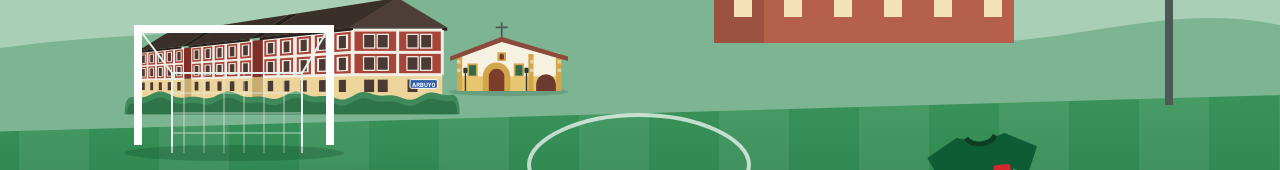
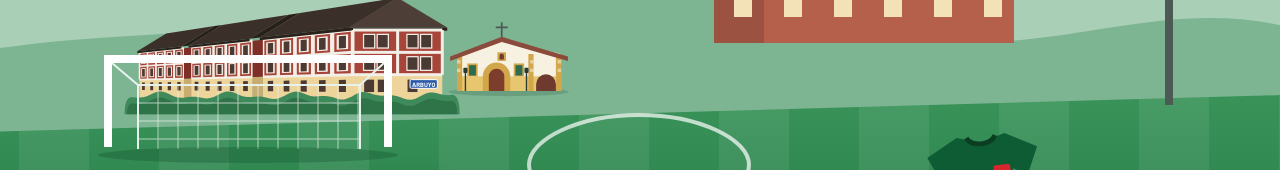
Before and after one commit to SDArbuio/sdarbuio.github.io, a plain HTML site: page index.html in a window 1280 px wide. Shown: the part 365-535 px from the top of the page. Drawn offline with Linux system fonts and the light colour scheme.

Commit message:
Portada: La Guía como se ve desde el campo y portería de fútbol 11
Co-Authored-By: Claude Opus 5.5 <noreply@anthropic.com>
Claude-Session: https://claude.ai/code/session_012quR8DgZQjSbG8tdjsysLz

```diff
--- a/index.html
+++ b/index.html
@@ -64,9 +64,10 @@ nav .wrap{display:flex;align-items:center;gap:20px;min-height:60px;flex-wrap:wra
 .hero .fig svg{width:100%;height:100%;display:block}
 @media(max-width:700px){.hero .txt{display:flex;flex-direction:column;align-items:flex-start}.hero .tit{align-self:stretch}.hero .balon-cta{order:2;margin:38px 0 4px}.hero .carnet{order:3;margin:18px 0 14px}}
 .hero .casas-d,.hero .guia{display:none}
-@media(min-width:701px){.hero .casas{display:none}.hero .casas-d{display:inline}.hero .porteria{transform:translate(245px,330px)}.hero .fabrica{transform:translate(835px,228px)}.hero .humo{transform:translate(-25px,0)}}
+@media(min-width:701px){.hero .casas{display:none}.hero .casas-d{display:inline}.hero .porteria{transform:translate(215px,360px)}.hero .fabrica{transform:translate(835px,228px)}.hero .humo{transform:translate(-25px,0)}}
 @media(max-width:700px){.hero .ermita{transform:translate(742px,350px) scale(.86)}}
-@media(min-width:1300px){.hero .guia{display:inline}}
+@media(min-width:1320px){.hero .guia{display:inline}}
+@media(max-width:700px){.hero .porteria{transform:translate(60px,330px)}}
 @media(max-width:480px){.hero .ermita{transform:translate(804px,362px) scale(.72)}}
 @media(max-width:700px){.hero .casas{transform:translate(0,-40px)}}
 @media(max-width:480px){.hero .casas{transform:translate(64px,-46px)}}
@@ -907,71 +908,9 @@ a.sp .sp-n:after{content:" ↗";color:#d7262e}
    <!-- casas de Arbuio, versión grande para ordenador -->
    <g class="casas-d"><use href="#casasArb" transform="translate(474 402) scale(1.24)"/></g>
    <!-- La Guía, de lado, al fondo a la derecha (solo ordenador y tablet) -->
-   <g class="guia" transform="translate(1166 386)">
-    <rect x="150" y="-74" width="153" height="60" fill="#dcc795"/>
-    <rect x="150" y="-74" width="153" height="15" fill="#97392f"/>
-    <rect x="154.1" y="-71.9" width="8.8" height="10.8" fill="#f6f1e7"/>
-    <rect x="155.5" y="-70.5" width="6" height="8.0" fill="#4a3a33"/>
-    <rect x="171.1" y="-71.9" width="8.8" height="10.8" fill="#f6f1e7"/>
-    <rect x="172.5" y="-70.5" width="6" height="8.0" fill="#4a3a33"/>
-    <rect x="188.1" y="-71.9" width="8.8" height="10.8" fill="#f6f1e7"/>
-    <rect x="189.5" y="-70.5" width="6" height="8.0" fill="#4a3a33"/>
-    <rect x="205.1" y="-71.9" width="8.8" height="10.8" fill="#f6f1e7"/>
-    <rect x="206.5" y="-70.5" width="6" height="8.0" fill="#4a3a33"/>
-    <rect x="222.1" y="-71.9" width="8.8" height="10.8" fill="#f6f1e7"/>
-    <rect x="223.5" y="-70.5" width="6" height="8.0" fill="#4a3a33"/>
-    <rect x="239.1" y="-71.9" width="8.8" height="10.8" fill="#f6f1e7"/>
-    <rect x="240.5" y="-70.5" width="6" height="8.0" fill="#4a3a33"/>
-    <rect x="256.1" y="-71.9" width="8.8" height="10.8" fill="#f6f1e7"/>
-    <rect x="257.5" y="-70.5" width="6" height="8.0" fill="#4a3a33"/>
-    <rect x="273.1" y="-71.9" width="8.8" height="10.8" fill="#f6f1e7"/>
-    <rect x="274.5" y="-70.5" width="6" height="8.0" fill="#4a3a33"/>
-    <rect x="290.1" y="-71.9" width="8.8" height="10.8" fill="#f6f1e7"/>
-    <rect x="291.5" y="-70.5" width="6" height="8.0" fill="#4a3a33"/>
-    <rect x="155.5" y="-55.5" width="6" height="8.0" fill="#4a3a33"/>
-    <rect x="172.5" y="-55.5" width="6" height="8.0" fill="#4a3a33"/>
-    <rect x="189.5" y="-55.5" width="6" height="8.0" fill="#4a3a33"/>
-    <rect x="206.5" y="-55.5" width="6" height="8.0" fill="#4a3a33"/>
-    <rect x="223.5" y="-55.5" width="6" height="8.0" fill="#4a3a33"/>
-    <rect x="240.5" y="-55.5" width="6" height="8.0" fill="#4a3a33"/>
-    <rect x="257.5" y="-55.5" width="6" height="8.0" fill="#4a3a33"/>
-    <rect x="274.5" y="-55.5" width="6" height="8.0" fill="#4a3a33"/>
-    <rect x="291.5" y="-55.5" width="6" height="8.0" fill="#4a3a33"/>
-    <rect x="155.5" y="-40.5" width="6" height="8.0" fill="#4a3a33"/>
-    <rect x="172.5" y="-40.5" width="6" height="8.0" fill="#4a3a33"/>
-    <rect x="189.5" y="-40.5" width="6" height="8.0" fill="#4a3a33"/>
-    <rect x="206.5" y="-40.5" width="6" height="8.0" fill="#4a3a33"/>
-    <rect x="223.5" y="-40.5" width="6" height="8.0" fill="#4a3a33"/>
-    <rect x="240.5" y="-40.5" width="6" height="8.0" fill="#4a3a33"/>
-    <rect x="257.5" y="-40.5" width="6" height="8.0" fill="#4a3a33"/>
-    <rect x="274.5" y="-40.5" width="6" height="8.0" fill="#4a3a33"/>
-    <rect x="291.5" y="-40.5" width="6" height="8.0" fill="#4a3a33"/>
-    <rect x="155.5" y="-25.5" width="6" height="8.0" fill="#4a3a33"/>
-    <rect x="172.5" y="-25.5" width="6" height="8.0" fill="#4a3a33"/>
-    <rect x="189.5" y="-25.5" width="6" height="8.0" fill="#4a3a33"/>
-    <rect x="206.5" y="-25.5" width="6" height="8.0" fill="#4a3a33"/>
-    <rect x="223.5" y="-25.5" width="6" height="8.0" fill="#4a3a33"/>
-    <rect x="240.5" y="-25.5" width="6" height="8.0" fill="#4a3a33"/>
-    <rect x="257.5" y="-25.5" width="6" height="8.0" fill="#4a3a33"/>
-    <rect x="274.5" y="-25.5" width="6" height="8.0" fill="#4a3a33"/>
-    <rect x="291.5" y="-25.5" width="6" height="8.0" fill="#4a3a33"/>
-    <rect x="150" y="-60.0" width="153" height="2" fill="#f6f1e7"/>
-    <rect x="150" y="-45.0" width="153" height="2" fill="#f6f1e7"/>
-    <rect x="150" y="-30.0" width="153" height="2" fill="#f6f1e7"/>
-    <rect x="149.0" y="-74" width="2" height="15" fill="#f6f1e7"/>
-    <rect x="166.0" y="-74" width="2" height="15" fill="#f6f1e7"/>
-    <rect x="183.0" y="-74" width="2" height="15" fill="#f6f1e7"/>
-    <rect x="200.0" y="-74" width="2" height="15" fill="#f6f1e7"/>
-    <rect x="217.0" y="-74" width="2" height="15" fill="#f6f1e7"/>
-    <rect x="234.0" y="-74" width="2" height="15" fill="#f6f1e7"/>
-    <rect x="251.0" y="-74" width="2" height="15" fill="#f6f1e7"/>
-    <rect x="268.0" y="-74" width="2" height="15" fill="#f6f1e7"/>
-    <rect x="285.0" y="-74" width="2" height="15" fill="#f6f1e7"/>
-    <rect x="302.0" y="-74" width="2" height="15" fill="#f6f1e7"/>
-    <path d="M144 -73L158 -87H295L309 -73z" fill="#3f4342"/>
-    <rect x="144" y="-75" width="165" height="2.4" fill="#2f3332"/>
-    <rect x="0" y="-60" width="170" height="60" fill="#efdcae"/>
-    <rect x="0" y="-60" width="170" height="15" fill="#b0473b"/>
+   <g class="guia" transform="translate(1196 386)">
+    <rect x="0" y="-60" width="136" height="60" fill="#efdcae"/>
+    <rect x="0" y="-60" width="136" height="15" fill="#b0473b"/>
     <rect x="4.1" y="-57.9" width="8.8" height="10.8" fill="#f6f1e7"/>
     <rect x="5.5" y="-56.5" width="6" height="8.0" fill="#4a3a33"/>
     <rect x="21.1" y="-57.9" width="8.8" height="10.8" fill="#f6f1e7"/>
@@ -988,10 +927,6 @@ a.sp .sp-n:after{content:" ↗";color:#d7262e}
     <rect x="107.5" y="-56.5" width="6" height="8.0" fill="#4a3a33"/>
     <rect x="123.1" y="-57.9" width="8.8" height="10.8" fill="#f6f1e7"/>
     <rect x="124.5" y="-56.5" width="6" height="8.0" fill="#4a3a33"/>
-    <rect x="140.1" y="-57.9" width="8.8" height="10.8" fill="#f6f1e7"/>
-    <rect x="141.5" y="-56.5" width="6" height="8.0" fill="#4a3a33"/>
-    <rect x="157.1" y="-57.9" width="8.8" height="10.8" fill="#f6f1e7"/>
-    <rect x="158.5" y="-56.5" width="6" height="8.0" fill="#4a3a33"/>
     <rect x="5.5" y="-41.5" width="6" height="8.0" fill="#4a3a33"/>
     <rect x="22.5" y="-41.5" width="6" height="8.0" fill="#4a3a33"/>
     <rect x="39.5" y="-41.5" width="6" height="8.0" fill="#4a3a33"/>
@@ -1000,8 +935,6 @@ a.sp .sp-n:after{content:" ↗";color:#d7262e}
     <rect x="90.5" y="-41.5" width="6" height="8.0" fill="#4a3a33"/>
     <rect x="107.5" y="-41.5" width="6" height="8.0" fill="#4a3a33"/>
     <rect x="124.5" y="-41.5" width="6" height="8.0" fill="#4a3a33"/>
-    <rect x="141.5" y="-41.5" width="6" height="8.0" fill="#4a3a33"/>
-    <rect x="158.5" y="-41.5" width="6" height="8.0" fill="#4a3a33"/>
     <rect x="5.5" y="-26.5" width="6" height="8.0" fill="#4a3a33"/>
     <rect x="22.5" y="-26.5" width="6" height="8.0" fill="#4a3a33"/>
     <rect x="39.5" y="-26.5" width="6" height="8.0" fill="#4a3a33"/>
@@ -1010,8 +943,6 @@ a.sp .sp-n:after{content:" ↗";color:#d7262e}
     <rect x="90.5" y="-26.5" width="6" height="8.0" fill="#4a3a33"/>
     <rect x="107.5" y="-26.5" width="6" height="8.0" fill="#4a3a33"/>
     <rect x="124.5" y="-26.5" width="6" height="8.0" fill="#4a3a33"/>
-    <rect x="141.5" y="-26.5" width="6" height="8.0" fill="#4a3a33"/>
-    <rect x="158.5" y="-26.5" width="6" height="8.0" fill="#4a3a33"/>
     <rect x="5.5" y="-11.5" width="6" height="8.0" fill="#4a3a33"/>
     <rect x="22.5" y="-11.5" width="6" height="8.0" fill="#4a3a33"/>
     <rect x="39.5" y="-11.5" width="6" height="8.0" fill="#4a3a33"/>
@@ -1020,11 +951,9 @@ a.sp .sp-n:after{content:" ↗";color:#d7262e}
     <rect x="90.5" y="-11.5" width="6" height="8.0" fill="#4a3a33"/>
     <rect x="107.5" y="-11.5" width="6" height="8.0" fill="#4a3a33"/>
     <rect x="124.5" y="-11.5" width="6" height="8.0" fill="#4a3a33"/>
-    <rect x="141.5" y="-11.5" width="6" height="8.0" fill="#4a3a33"/>
-    <rect x="158.5" y="-11.5" width="6" height="8.0" fill="#4a3a33"/>
-    <rect x="0" y="-46.0" width="170" height="2" fill="#f6f1e7"/>
-    <rect x="0" y="-31.0" width="170" height="2" fill="#f6f1e7"/>
-    <rect x="0" y="-16.0" width="170" height="2" fill="#f6f1e7"/>
+    <rect x="0" y="-46.0" width="136" height="2" fill="#f6f1e7"/>
+    <rect x="0" y="-31.0" width="136" height="2" fill="#f6f1e7"/>
+    <rect x="0" y="-16.0" width="136" height="2" fill="#f6f1e7"/>
     <rect x="-1.0" y="-60" width="2" height="15" fill="#f6f1e7"/>
     <rect x="16.0" y="-60" width="2" height="15" fill="#f6f1e7"/>
     <rect x="33.0" y="-60" width="2" height="15" fill="#f6f1e7"/>
@@ -1034,12 +963,30 @@ a.sp .sp-n:after{content:" ↗";color:#d7262e}
     <rect x="101.0" y="-60" width="2" height="15" fill="#f6f1e7"/>
     <rect x="118.0" y="-60" width="2" height="15" fill="#f6f1e7"/>
     <rect x="135.0" y="-60" width="2" height="15" fill="#f6f1e7"/>
-    <rect x="152.0" y="-60" width="2" height="15" fill="#f6f1e7"/>
-    <rect x="169.0" y="-60" width="2" height="15" fill="#f6f1e7"/>
-    <path d="M-6 -59L8 -73H162L176 -59z" fill="#4f5352"/>
-    <rect x="-6" y="-61" width="182" height="2.4" fill="#2f3332"/>
-    <path d="M-12 12L-12.0 0.2L-9.0 0.7L-6.0 0.5L-3.0 -0.5L0.0 -2.0L3.0 -3.5L6.0 -4.5L9.0 -4.7L12.0 -4.2L15.0 -3.3L18.0 -2.6L21.0 -2.3L24.0 -2.4L27.0 -2.7L30.0 -2.7L33.0 -2.3L36.0 -1.3L39.0 -0.0L42.0 0.9L45.0 1.2L48.0 0.6L51.0 -0.7L54.0 -2.2L57.0 -3.4L60.0 -3.9L63.0 -3.8L66.0 -3.2L69.0 -2.8L72.0 -2.7L75.0 -3.1L78.0 -3.6L81.0 -3.8L84.0 -3.5L87.0 -2.4L90.0 -1.0L93.0 0.4L96.0 1.2L99.0 1.1L102.0 0.2L105.0 -1.0L108.0 -2.1L111.0 -2.8L114.0 -2.8L117.0 -2.5L120.0 -2.3L123.0 -2.5L126.0 -3.2L129.0 -4.0L132.0 -4.6L135.0 -4.6L138.0 -3.7L141.0 -2.3L144.0 -0.7L147.0 0.4L150.0 0.8L153.0 0.4L156.0 -0.4L159.0 -1.3L162.0 -1.8L165.0 -1.7L168.0 -1.5L171.0 -1.3L174.0 -1.6L177.0 -2.5L180.0 -3.7L183.0 -4.8L186.0 -5.2L189.0 -4.8L192.0 -3.6L195.0 -2.1L198.0 -0.8L201.0 -0.1L204.0 -0.1L207.0 -0.6L210.0 -1.1L213.0 -1.3L216.0 -1.1L219.0 -0.6L222.0 -0.2L225.0 -0.4L228.0 -1.3L231.0 -2.8L234.0 -4.2L237.0 -5.1L240.0 -5.2L243.0 -4.4L246.0 -3.2L249.0 -2.0L252.0 -1.3L255.0 -1.1L258.0 -1.4L261.0 -1.6L264.0 -1.6L267.0 -1.0L270.0 -0.2L273.0 0.5L276.0 0.6L279.0 -0.1L282.0 -1.4L285.0 -3.0L288.0 -4.3L291.0 -4.8L294.0 -4.6L297.0 -3.8L300.0 -2.9L303.0 -2.3L306.0 -2.2L309.0 -2.4L312.0 -2.6L315.0 -2.4L318.0 -1.7L320 12z" fill="#3f8a5a"/>
-    <path d="M-12 12L-12.0 4.2L-9.0 4.7L-6.0 4.5L-3.0 3.5L0.0 2.0L3.0 0.5L6.0 -0.5L9.0 -0.7L12.0 -0.2L15.0 0.7L18.0 1.4L21.0 1.7L24.0 1.6L27.0 1.3L30.0 1.3L33.0 1.7L36.0 2.7L39.0 4.0L42.0 4.9L45.0 5.2L48.0 4.6L51.0 3.3L54.0 1.8L57.0 0.6L60.0 0.1L63.0 0.2L66.0 0.8L69.0 1.2L72.0 1.3L75.0 0.9L78.0 0.4L81.0 0.2L84.0 0.5L87.0 1.6L90.0 3.0L93.0 4.4L96.0 5.2L99.0 5.1L102.0 4.2L105.0 3.0L108.0 1.9L111.0 1.2L114.0 1.2L117.0 1.5L120.0 1.7L123.0 1.5L126.0 0.8L129.0 -0.0L132.0 -0.6L135.0 -0.6L138.0 0.3L141.0 1.7L144.0 3.3L147.0 4.4L150.0 4.8L153.0 4.4L156.0 3.6L159.0 2.7L162.0 2.2L165.0 2.3L168.0 2.5L171.0 2.7L174.0 2.4L177.0 1.5L180.0 0.3L183.0 -0.8L186.0 -1.2L189.0 -0.8L192.0 0.4L195.0 1.9L198.0 3.2L201.0 3.9L204.0 3.9L207.0 3.4L210.0 2.9L213.0 2.7L216.0 2.9L219.0 3.4L222.0 3.8L225.0 3.6L228.0 2.7L231.0 1.2L234.0 -0.2L237.0 -1.1L240.0 -1.2L243.0 -0.4L246.0 0.8L249.0 2.0L252.0 2.7L255.0 2.9L258.0 2.6L261.0 2.4L264.0 2.4L267.0 3.0L270.0 3.8L273.0 4.5L276.0 4.6L279.0 3.9L282.0 2.6L285.0 1.0L288.0 -0.3L291.0 -0.8L294.0 -0.6L297.0 0.2L300.0 1.1L303.0 1.7L306.0 1.8L309.0 1.6L312.0 1.4L315.0 1.6L318.0 2.3L320 12z" fill="#2f7448"/>
+    <path d="M-6 -59L8 -73H128L142 -59z" fill="#4f5352"/>
+    <rect x="-6" y="-61" width="148" height="2.4" fill="#2f3332"/>
+    <rect x="176" y="-60" width="34" height="60" fill="#efdcae"/>
+    <rect x="176" y="-60" width="34" height="15" fill="#b0473b"/>
+    <rect x="180.1" y="-57.9" width="8.8" height="10.8" fill="#f6f1e7"/>
+    <rect x="181.5" y="-56.5" width="6" height="8.0" fill="#4a3a33"/>
+    <rect x="197.1" y="-57.9" width="8.8" height="10.8" fill="#f6f1e7"/>
+    <rect x="198.5" y="-56.5" width="6" height="8.0" fill="#4a3a33"/>
+    <rect x="181.5" y="-41.5" width="6" height="8.0" fill="#4a3a33"/>
+    <rect x="198.5" y="-41.5" width="6" height="8.0" fill="#4a3a33"/>
+    <rect x="181.5" y="-26.5" width="6" height="8.0" fill="#4a3a33"/>
+    <rect x="198.5" y="-26.5" width="6" height="8.0" fill="#4a3a33"/>
+    <rect x="181.5" y="-11.5" width="6" height="8.0" fill="#4a3a33"/>
+    <rect x="198.5" y="-11.5" width="6" height="8.0" fill="#4a3a33"/>
+    <rect x="176" y="-46.0" width="34" height="2" fill="#f6f1e7"/>
+    <rect x="176" y="-31.0" width="34" height="2" fill="#f6f1e7"/>
+    <rect x="176" y="-16.0" width="34" height="2" fill="#f6f1e7"/>
+    <rect x="175.0" y="-60" width="2" height="15" fill="#f6f1e7"/>
+    <rect x="192.0" y="-60" width="2" height="15" fill="#f6f1e7"/>
+    <rect x="209.0" y="-60" width="2" height="15" fill="#f6f1e7"/>
+    <path d="M170 -59L184 -73H202L216 -59z" fill="#4f5352"/>
+    <rect x="170" y="-61" width="46" height="2.4" fill="#2f3332"/>
+    <path d="M-12 12L-12.0 0.2L-9.0 0.7L-6.0 0.5L-3.0 -0.5L0.0 -2.0L3.0 -3.5L6.0 -4.5L9.0 -4.7L12.0 -4.2L15.0 -3.3L18.0 -2.6L21.0 -2.3L24.0 -2.4L27.0 -2.7L30.0 -2.7L33.0 -2.3L36.0 -1.3L39.0 -0.0L42.0 0.9L45.0 1.2L48.0 0.6L51.0 -0.7L54.0 -2.2L57.0 -3.4L60.0 -3.9L63.0 -3.8L66.0 -3.2L69.0 -2.8L72.0 -2.7L75.0 -3.1L78.0 -3.6L81.0 -3.8L84.0 -3.5L87.0 -2.4L90.0 -1.0L93.0 0.4L96.0 1.2L99.0 1.1L102.0 0.2L105.0 -1.0L108.0 -2.1L111.0 -2.8L114.0 -2.8L117.0 -2.5L120.0 -2.3L123.0 -2.5L126.0 -3.2L129.0 -4.0L132.0 -4.6L135.0 -4.6L138.0 -3.7L141.0 -2.3L144.0 -0.7L147.0 0.4L150.0 0.8L153.0 0.4L156.0 -0.4L159.0 -1.3L162.0 -1.8L165.0 -1.7L168.0 -1.5L171.0 -1.3L174.0 -1.6L177.0 -2.5L180.0 -3.7L183.0 -4.8L186.0 -5.2L189.0 -4.8L192.0 -3.6L195.0 -2.1L198.0 -0.8L201.0 -0.1L204.0 -0.1L207.0 -0.6L210.0 -1.1L213.0 -1.3L216.0 -1.1L219.0 -0.6L222.0 -0.2L222 12z" fill="#3f8a5a"/>
+    <path d="M-12 12L-12.0 4.2L-9.0 4.7L-6.0 4.5L-3.0 3.5L0.0 2.0L3.0 0.5L6.0 -0.5L9.0 -0.7L12.0 -0.2L15.0 0.7L18.0 1.4L21.0 1.7L24.0 1.6L27.0 1.3L30.0 1.3L33.0 1.7L36.0 2.7L39.0 4.0L42.0 4.9L45.0 5.2L48.0 4.6L51.0 3.3L54.0 1.8L57.0 0.6L60.0 0.1L63.0 0.2L66.0 0.8L69.0 1.2L72.0 1.3L75.0 0.9L78.0 0.4L81.0 0.2L84.0 0.5L87.0 1.6L90.0 3.0L93.0 4.4L96.0 5.2L99.0 5.1L102.0 4.2L105.0 3.0L108.0 1.9L111.0 1.2L114.0 1.2L117.0 1.5L120.0 1.7L123.0 1.5L126.0 0.8L129.0 -0.0L132.0 -0.6L135.0 -0.6L138.0 0.3L141.0 1.7L144.0 3.3L147.0 4.4L150.0 4.8L153.0 4.4L156.0 3.6L159.0 2.7L162.0 2.2L165.0 2.3L168.0 2.5L171.0 2.7L174.0 2.4L177.0 1.5L180.0 0.3L183.0 -0.8L186.0 -1.2L189.0 -0.8L192.0 0.4L195.0 1.9L198.0 3.2L201.0 3.9L204.0 3.9L207.0 3.4L210.0 2.9L213.0 2.7L216.0 2.9L219.0 3.4L222.0 3.8L222 12z" fill="#2f7448"/>
 
    </g>
    <!-- campo -->
@@ -1049,10 +996,10 @@ a.sp .sp-n:after{content:" ↗";color:#d7262e}
    <path d="M760 420c-60 0-110 24-110 50s50 48 110 48 110-22 110-48-50-50-110-50z" fill="none" stroke="#fff" stroke-width="4" opacity=".7"/>
    <!-- portería -->
    <g class="porteria" transform="translate(150 330)">
-    <path d="M10 0h200v8H10z" fill="#fff"/><rect x="10" y="0" width="8" height="120" fill="#fff"/><rect x="202" y="0" width="8" height="120" fill="#fff"/>
-    <path d="M18 8l30 40v80M202 8l-24 40v80M48 48h130" stroke="#e8f2ec" stroke-width="2" fill="none"/>
-    <g stroke="#e8f2ec" stroke-width="1" opacity=".7"><path d="M60 48v80M80 48v80M100 48v80M120 48v80M140 48v80M160 48v80M48 68h130M48 88h130M48 108h130"/></g>
-    <ellipse cx="110" cy="128" rx="110" ry="8" fill="#0b3d23" opacity=".25"/>
+    <path d="M10 0h288v8H10z" fill="#fff"/><rect x="10" y="0" width="8" height="92" fill="#fff"/><rect x="290" y="0" width="8" height="92" fill="#fff"/>
+    <path d="M18 8l26 22v64M290 8l-24 22v64M44 30h222" stroke="#e8f2ec" stroke-width="2" fill="none"/>
+    <g stroke="#e8f2ec" stroke-width="1" opacity=".7"><path d="M64 30v64M84 30v64M104 30v64M124 30v64M144 30v64M164 30v64M184 30v64M204 30v64M224 30v64M244 30v64M264 30v64M44 48h222M44 66h222M44 84h222"/></g>
+    <ellipse cx="154" cy="100" rx="150" ry="8" fill="#0b3d23" opacity=".25"/>
    </g>
    <!-- foco -->
    <g transform="translate(1290 210)"><rect x="-4" y="0" width="8" height="200" fill="#4b5a52"/><rect x="-30" y="-24" width="60" height="30" rx="3" fill="#4b5a52"/><g fill="#fff8d6"><circle cx="-16" cy="-9" r="7"/><circle cx="0" cy="-9" r="7"/><circle cx="16" cy="-9" r="7"/></g></g>
```
